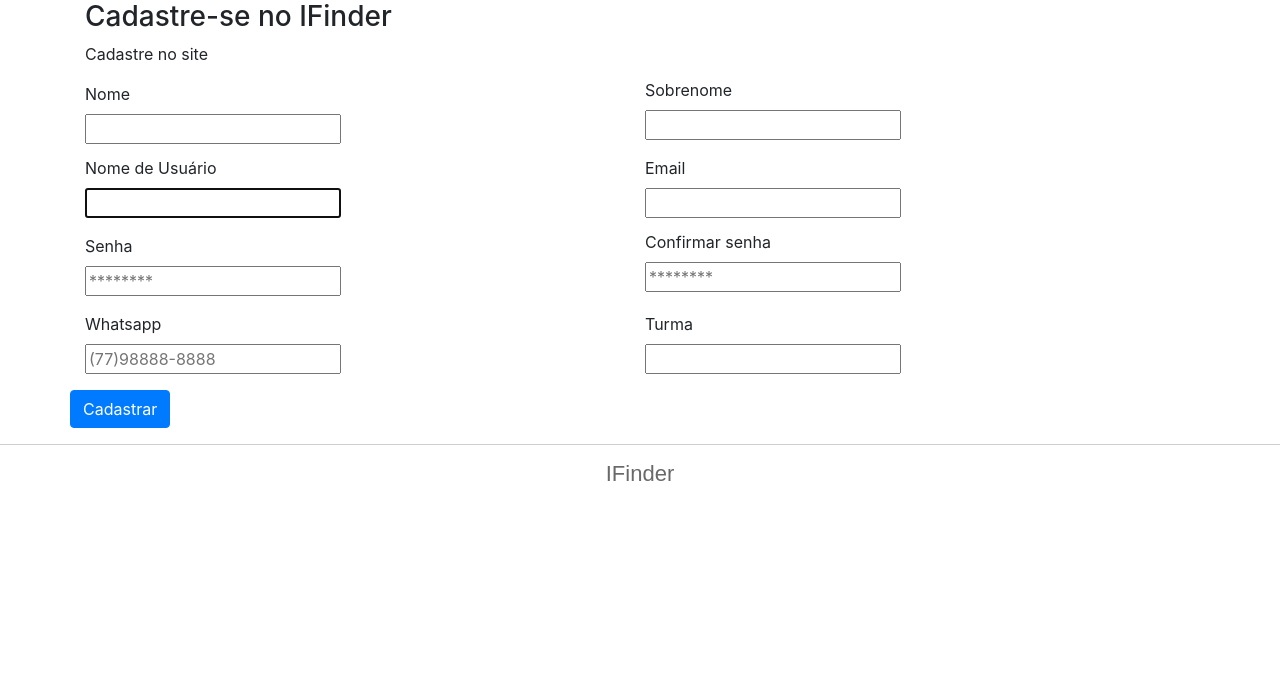
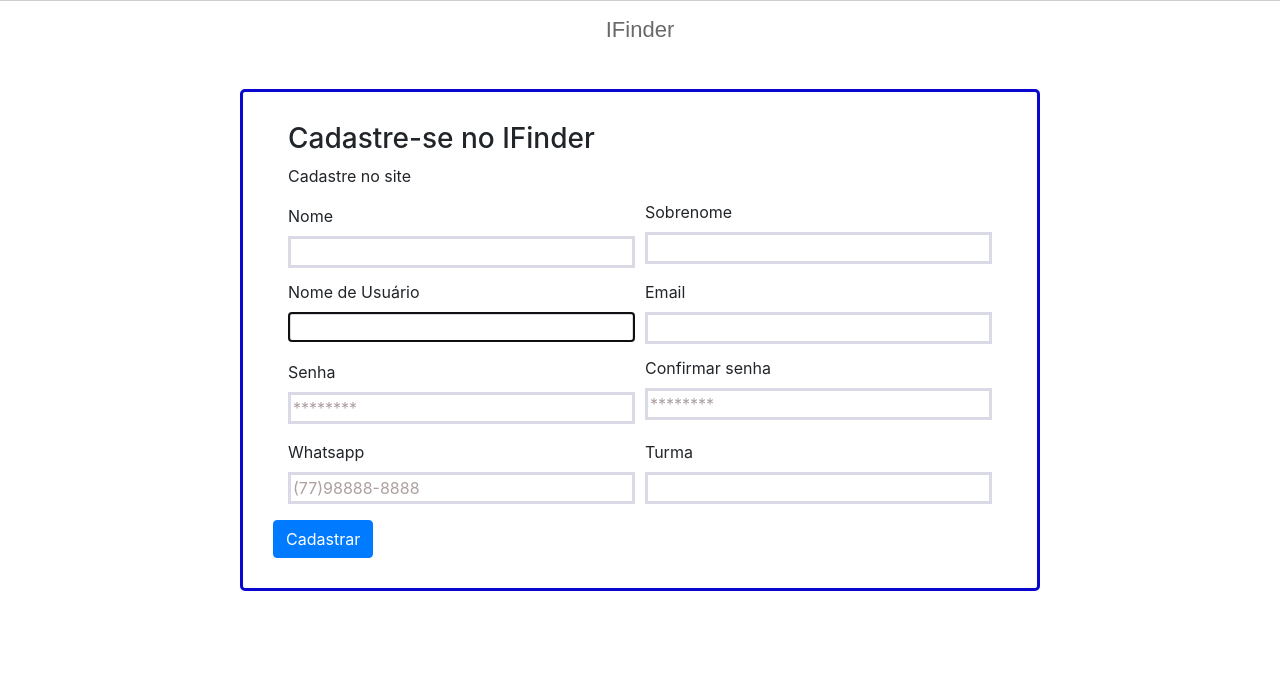
Before and after one commit to brunomalheiros/IFinder, a Django app: page /accounts/cadastro/ in a window 1280 px wide. Shown: the part 56-735 px from the top of the page. Run offline with Django 3.2, Linux system fonts and the light colour scheme; some libraries are stand-ins or nearby versions.

Commit message:
Atualizações finais

```diff
--- /dev/null
+++ b/static/css/form/form.css
@@ -0,0 +1,128 @@
+css
+body {
+  background-color: rgb(43, 163, 243);
+}
+
+/* form */
+section.form-main {
+  display: -webkit-box;
+  display: -ms-flexbox;
+  display: flex;
+  -webkit-box-pack: center;
+      -ms-flex-pack: center;
+          justify-content: center;
+  -webkit-box-align: center;
+      -ms-flex-align: center;
+          align-items: center;
+  position: absolute;
+  min-height: 85%;
+  width: 100%;
+}
+
+section.form-main form {
+  max-width: 360px;
+  width: 80%;
+  background-color: #ffffff;
+  padding: 30px;
+  border-radius: 5px;
+  margin: 20px 0px;
+  border-width: medium;
+  border-style: solid;
+  border-color: rgb(8, 8, 206);
+}
+
+form.form-long {
+  max-width: 800px !important;
+  width: 80%;
+  background-color: #ffffff;
+  padding: 30px;
+  border-radius: 10px;
+  margin: 20px 0px;
+}
+
+.form-group {
+  position: relative;
+}
+
+form .form-input::-webkit-input-placeholder {
+  color: rgb(173, 160, 160));
+}
+
+form .form-input:-ms-input-placeholder {
+  color: rgb(173, 160, 160));
+}
+
+form .form-input::-ms-input-placeholder {
+  color: rgb(173, 160, 160);
+}
+
+form .form-input::placeholder {
+  color: rgb(173, 160, 160);
+}
+
+.form-input {
+  border: none;
+  border-bottom: 1px solid #cccccc;
+  width: 100%;
+  color: #9C9C9C;
+  background-color: #ffffff;
+  border-width: medium;
+  border-style: solid;
+  border-color: rgb(218, 218, 231);
+}
+
+.form-input:focus {
+  border-bottom: 1px solid rgb(223, 14, 101);
+}
+
+/* textarea */
+form .form-textarea::-webkit-input-placeholder {
+  color: rgb(218, 61, 61);
+}
+form .form-textarea:-ms-input-placeholder {
+  color: #E5E5E5;
+}
+form .form-textarea::-ms-input-placeholder {
+  color: #E5E5E5;
+}
+form .form-textarea::placeholder {
+  color: #E5E5E5;
+}
+
+.form-textarea {
+  border: 1px solid #cccccc;
+  width: 80%;
+  border-radius: 5px;
+  color: #9C9C9C;
+  background-color: #dd1919;
+  padding: 0px 4px;
+}
+
+.form-textarea:focus {
+  border: 1px solid #64E5F8;
+}
+
+.form-input:active {
+  background-color: #ffffffa6 !important;
+}
+
+.form-btn {
+  width: 95%;
+  margin-bottom: 10px;
+  margin-top: 10px;
+
+}
+
+form.form-long .form-btn {
+  width: 50%;
+  min-width: 180px !important;
+  margin-bottom: 10px;
+}
+
+/* media-queries */
+@media (max-width: 400px) {
+  .title {
+    font-size: 25px;
+  }
+}
+/*# sourceMappingURL=form.css.map */
--- a/static/css/listadeitens/listadeitens.css
+++ b/static/css/listadeitens/listadeitens.css
@@ -17,10 +17,10 @@
 }
 
 .sectiontitle {
-    top:10px;
-	display: block;
+
 	max-width: 55%;
 	margin: 0 auto 80px;
-	text-align: center;
+    text-align: center;
+    margin-top: 40px;
 
 }
```
Also changed, not shown: static/imagens/check.png (added), static/imagens/cheek.jpg (added), static/imagens/icone-removebg-preview.png (added), static/imagens/iconfinder_sign-check_299110.png (added), static/imagens/iconfinder_simpline_59_2305604.png (added).
